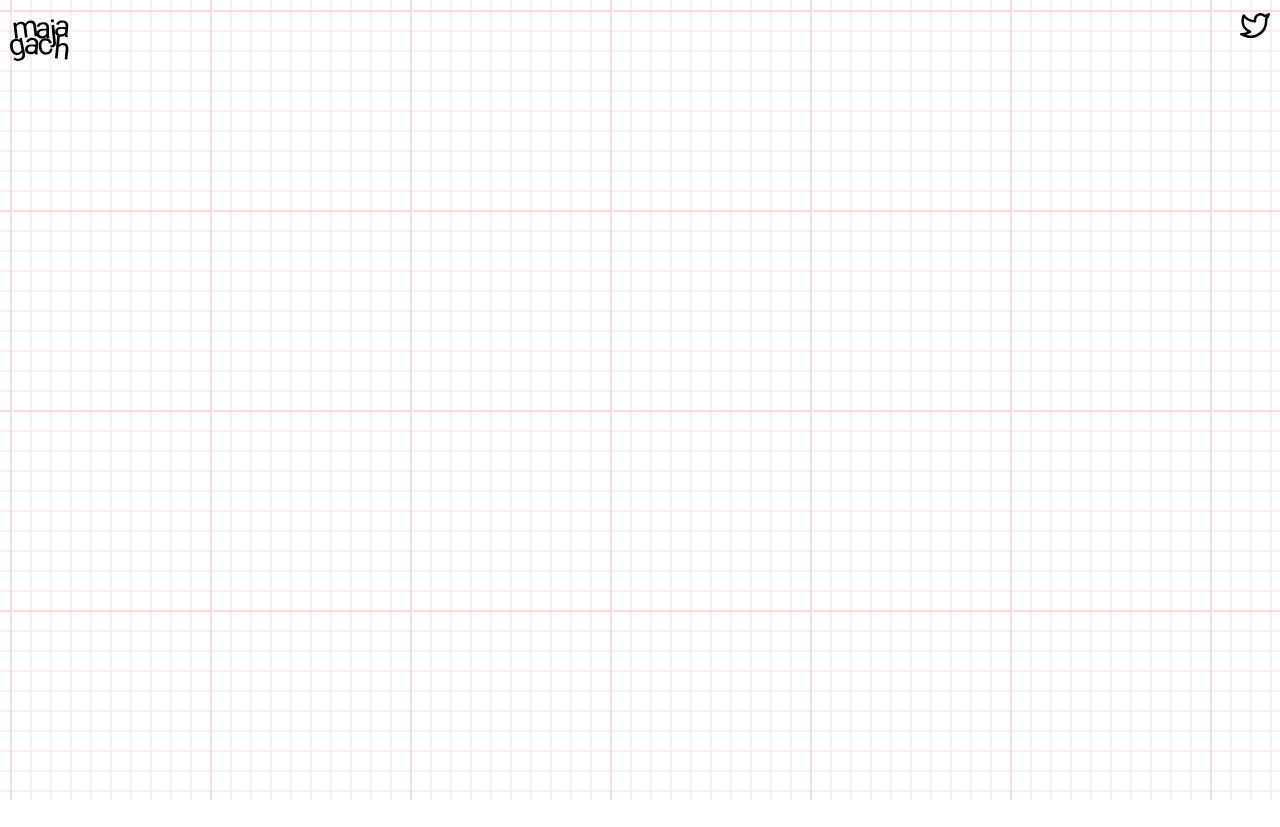
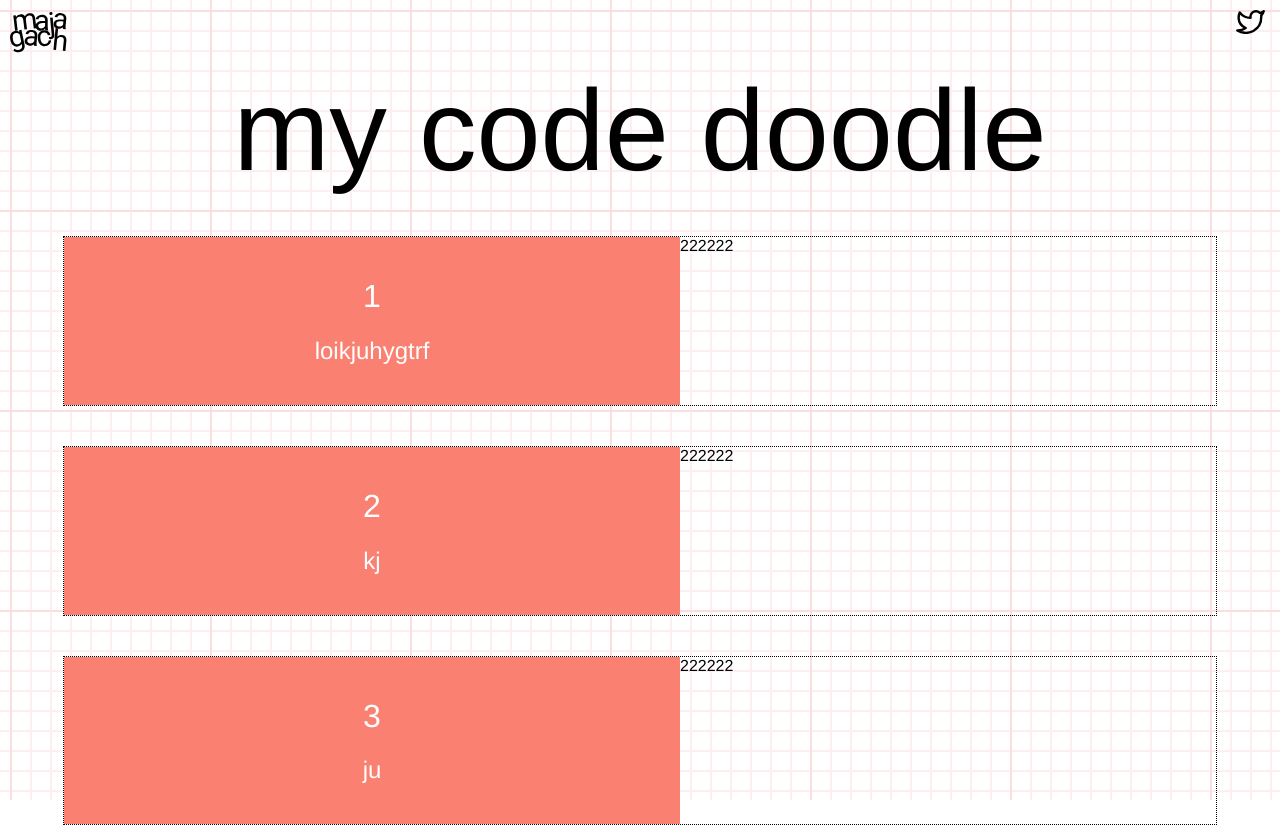
Before and after one commit to maja0000/100DaysOfCode, a React (Create React App) app: page / in a window 1280 px wide. Shown: the top 827 px of the page. Before the commit the page ends 800 px from the top, so only its background shows below. Built offline with nearby package versions, Linux system fonts and the light colour scheme.

Commit message:
passed data do cards

```diff
--- a/src/App.css
+++ b/src/App.css
@@ -9,9 +9,9 @@
   justify-content: space-between;
 }
 .logo {
-  fill: black;
-  height: 40px;
-  width: 40px;
+  /* fill: black; */
+  height: 3vh;
+  width: 3vw;
   background-image: url('./pics/logo.svg');
   background-repeat: no-repeat;
   background-position: center;
@@ -20,9 +20,9 @@
   margin: 10px;
 }
 .twitter-logo {
-  fill: black;
-  height: 30px;
-  width: 30px;
+  /* fill: black; */
+  height: 3vh;
+  width: 3vw;
   background-image: url('./pics/tweeter.svg');
   background-repeat: no-repeat;
   background-position: center;
--- a/src/App.js
+++ b/src/App.js
@@ -1,6 +1,8 @@
 import React from 'react';
-
+import Header from './components/Header/Header';
 import './App.css';
+import DoodleCard from './components/DoodleCard/DoodleCard';
+import doodleData from './components/doodleData';
 
 function App() {
   return (
@@ -21,6 +23,10 @@ function App() {
           <div className="twitter-logo"></div>{' '}
         </a>
       </div>
+      <Header />
+      {doodleData.map((doodle) => {
+        return <DoodleCard key={doodle.id} doodle={doodle} />;
+      })}
     </div>
   );
 }
--- /dev/null
+++ b/src/components/DoodleCard/DoodleCard.css
@@ -0,0 +1,16 @@
+.card-wrapper {
+  border: 1px dotted black;
+  width: 90%;
+  height: auto;
+  margin: 0 auto;
+  margin-bottom: 40px;
+  margin-top: 40px;
+  display: flex;
+}
+
+.desc {
+  background-color: salmon;
+  color: white;
+  width: 50%;
+  padding: 20px;
+}
--- /dev/null
+++ b/src/components/DoodleCard/DoodleCard.js
@@ -0,0 +1,14 @@
+import React from 'react';
+import './DoodleCard.css';
+
+export default function DoodleCard({ doodle }) {
+  return (
+    <div className="card-wrapper">
+      <div className="desc">
+        <h1>{doodle.title}</h1>
+        <h2>{doodle.description}</h2>
+      </div>
+      <div>222222</div>
+    </div>
+  );
+}
--- /dev/null
+++ b/src/components/Header/Header.css
@@ -0,0 +1,4 @@
+.heading {
+  font-size: 9vw;
+  margin: 0;
+}
--- /dev/null
+++ b/src/components/Header/Header.js
@@ -0,0 +1,9 @@
+import React from 'react';
+import './Header.css';
+export default function Header() {
+  return (
+    <>
+      <h1 className="heading">my code doodle</h1>
+    </>
+  );
+}
--- /dev/null
+++ b/src/components/doodleData.js
@@ -0,0 +1,9 @@
+let doodleData = [
+  { id: 1, title: '1', description: 'loikjuhygtrf', video: '' },
+  { id: 2, title: '2', description: 'kj', video: '' },
+  { id: 3, title: '3', description: 'ju', video: '' },
+  { id: 4, title: '4', description: 'j67jyhgtr', video: '' },
+  { id: 5, title: '5', description: 'j7', video: '' },
+  { id: 6, title: '6', description: 'ju7y', video: '' },
+];
+export default doodleData;
--- a/src/index.css
+++ b/src/index.css
@@ -5,9 +5,15 @@ body {
     sans-serif;
   -webkit-font-smoothing: antialiased;
   -moz-osx-font-smoothing: grayscale;
+  cursor: url('./pics/pointer-portfolio.svg'), auto;
 }
 
 code {
   font-family: source-code-pro, Menlo, Monaco, Consolas, 'Courier New',
     monospace;
 }
+* {
+  font-family: Helvetica;
+  font-style: normal;
+  font-weight: 300;
+}
```
Also changed, not shown: src/pics/pointer-portfolio.svg (added), src/pics/pointer.svg (added).
